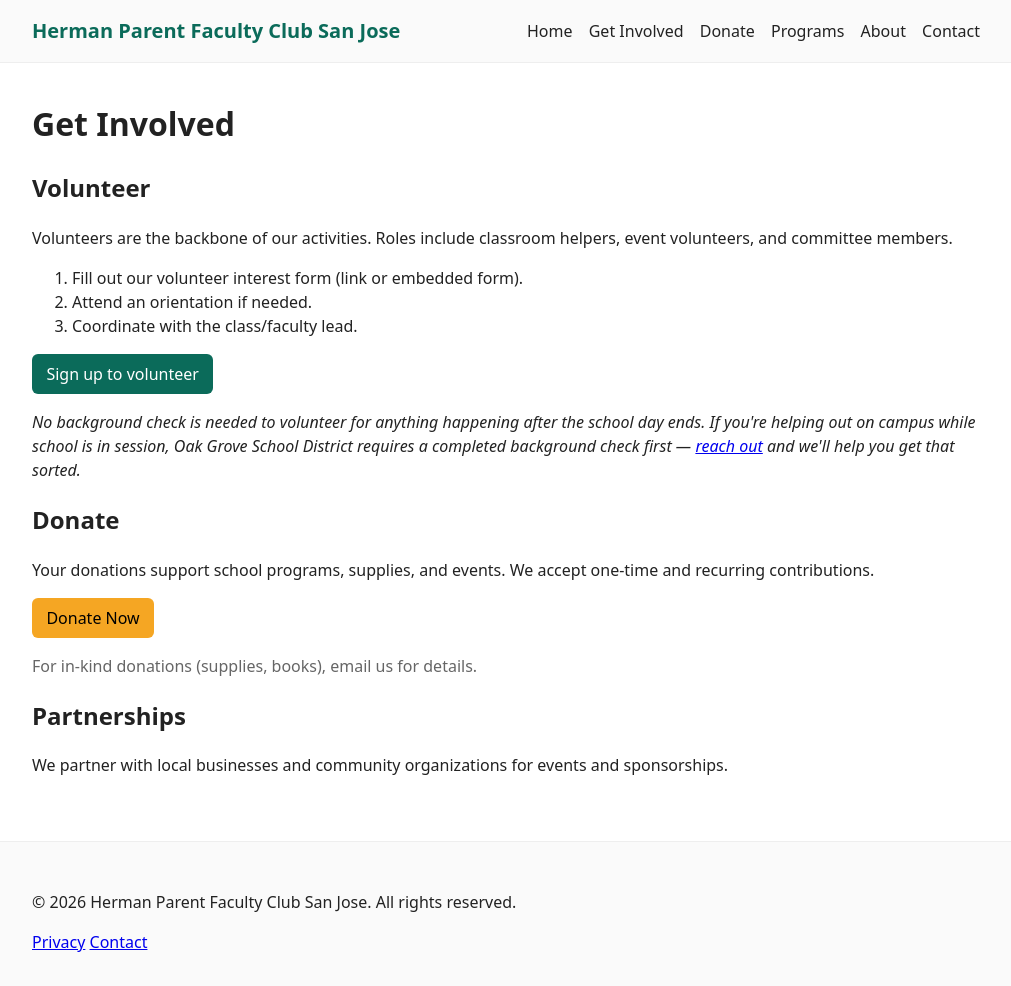
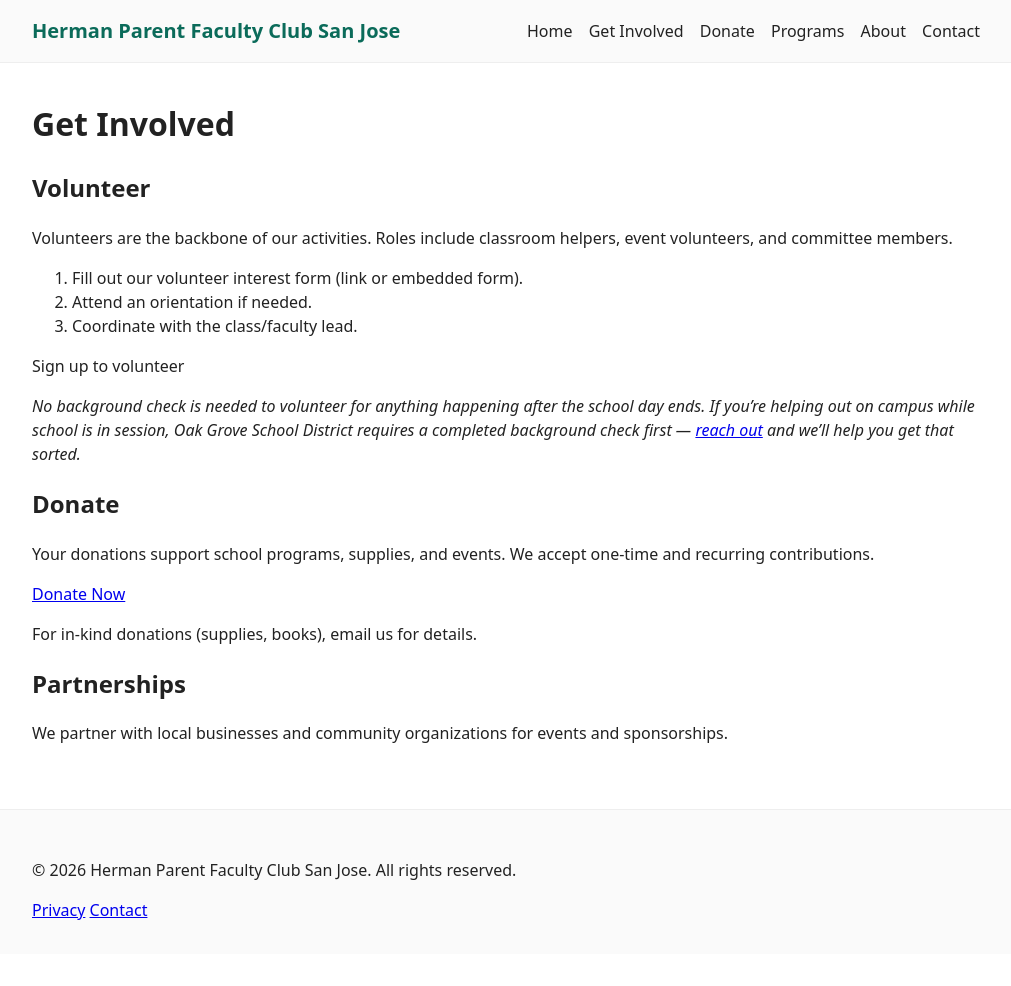
Before and after one commit to hermanparentfacultyclub/www, a Jekyll site: the page built from get-involved.md, in a window 1280 px wide. Shown: the whole page, without its empty margins (134-1145 px from the left). Built offline with Jekyll 4.4.1, drawn with Linux system fonts in a browser that asks for light colours; after the commit the page ends 954 px from its top, so only the background shows below that; part of the change alters nothing that is shown.

Commit message:
Update get-involved.md

```diff
--- a/get-involved.md
+++ b/get-involved.md
@@ -2,30 +2,30 @@
 layout: default
 title: Get Involved | Volunteer with Herman PFC, San Jose
 ---
-<h1>Get Involved</h1>
 
-<section aria-labelledby="volunteer">
-  <h2 id="volunteer">Volunteer</h2>
-  <p>Volunteers are the backbone of our activities. Roles include classroom helpers, event volunteers, and committee members.</p>
-  <ol>
-    <li>Fill out our volunteer interest form (link or embedded form).</li>
-    <li>Attend an orientation if needed.</li>
-    <li>Coordinate with the class/faculty lead.</li>
-  </ol>
-  <p><a class="btn" href="{{'https://docs.google.com/forms/d/e/1FAIpQLSdp2hEPDFT147aUDZFxp1I7Xt4eCWk8Ifn1UCkuqR1X2S_SSg/viewform?usp=send_form&pli=1&authuser=0' | absolute_url }}">Sign up to volunteer</a></p>
+# Get Involved
 
-  <em>No background check is needed to volunteer for anything happening after the school day ends. If you're helping out on campus while school is in session, Oak Grove School District requires a completed background check first — <a href="mailto:hello@hermanpfc.org">reach out</a> and we'll help you get that sorted.</em>
+## Volunteer
 
-</section>
+Volunteers are the backbone of our activities. Roles include classroom helpers, event volunteers, and committee members.
 
-<section aria-labelledby="donate">
-  <h2 id="donate">Donate</h2>
-  <p>Your donations support school programs, supplies, and events. We accept one-time and recurring contributions.</p>
-  <p class="donate-cta"><a class="btn donate" href="{{'/donate/' | relative_url}}">Donate Now</a></p>
-  <p class="muted">For in-kind donations (supplies, books), email us for details.</p>
-</section>
+1. Fill out our volunteer interest form (link or embedded form).
+2. Attend an orientation if needed.
+3. Coordinate with the class/faculty lead.
 
-<section aria-labelledby="partnerships">
-  <h2 id="partnerships">Partnerships</h2>
-  <p>We partner with local businesses and community organizations for events and sponsorships.</p>
-</section>
+Sign up to volunteer
+
+*No background check is needed to volunteer for anything happening after the school day ends. If you're helping out on campus while school is in session, Oak Grove School District requires a completed background check first — [reach out](mailto:hello@hermanpfc.org) and we'll help you get that sorted.*
+{: .notice--info}
+
+## Donate
+
+Your donations support school programs, supplies, and events. We accept one-time and recurring contributions.
+
+[Donate Now]({{ '/donate/' | relative_url }})
+
+For in-kind donations (supplies, books), email us for details.
+
+## Partnerships
+
+We partner with local businesses and community organizations for events and sponsorships.
```
